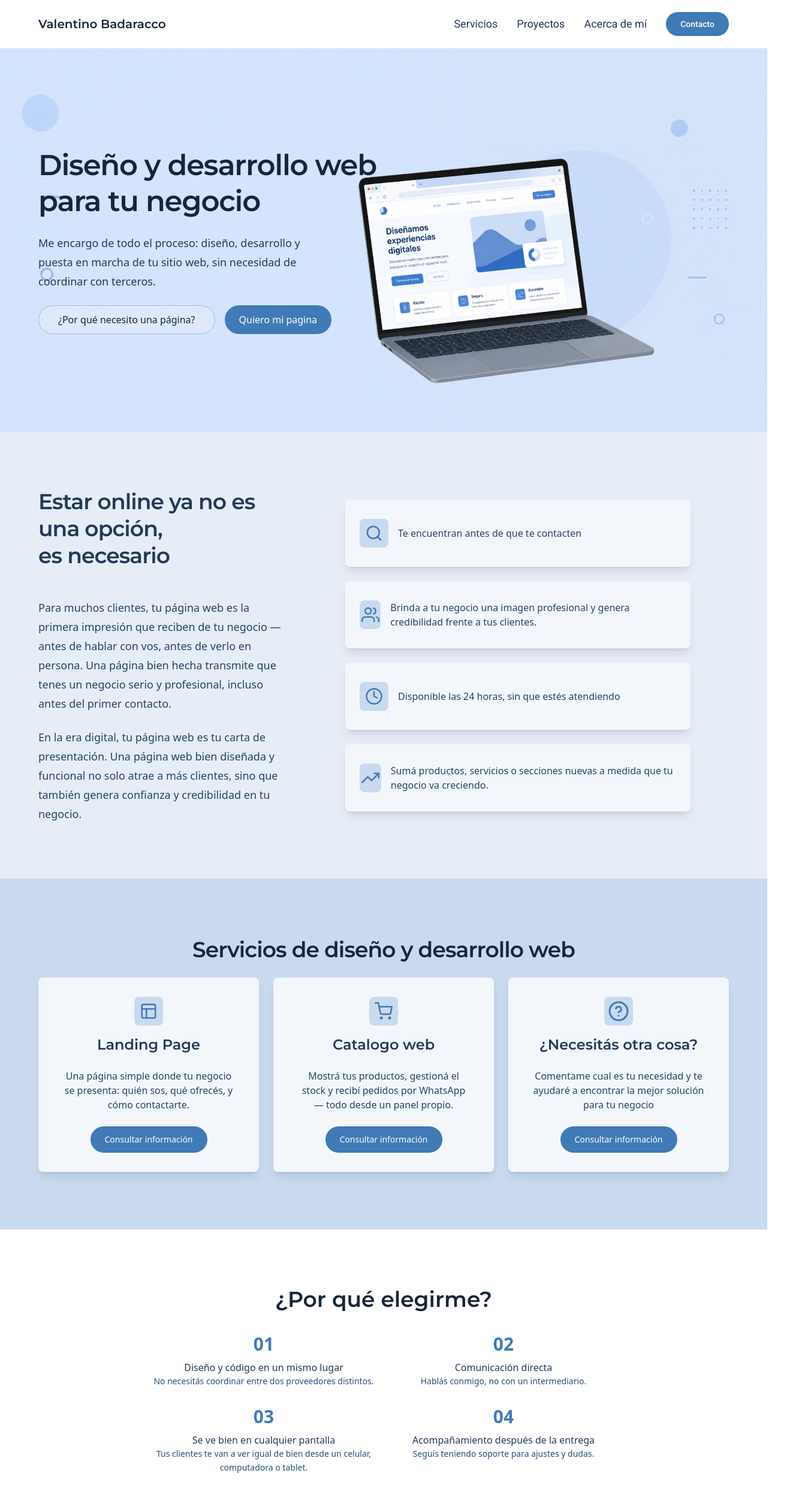
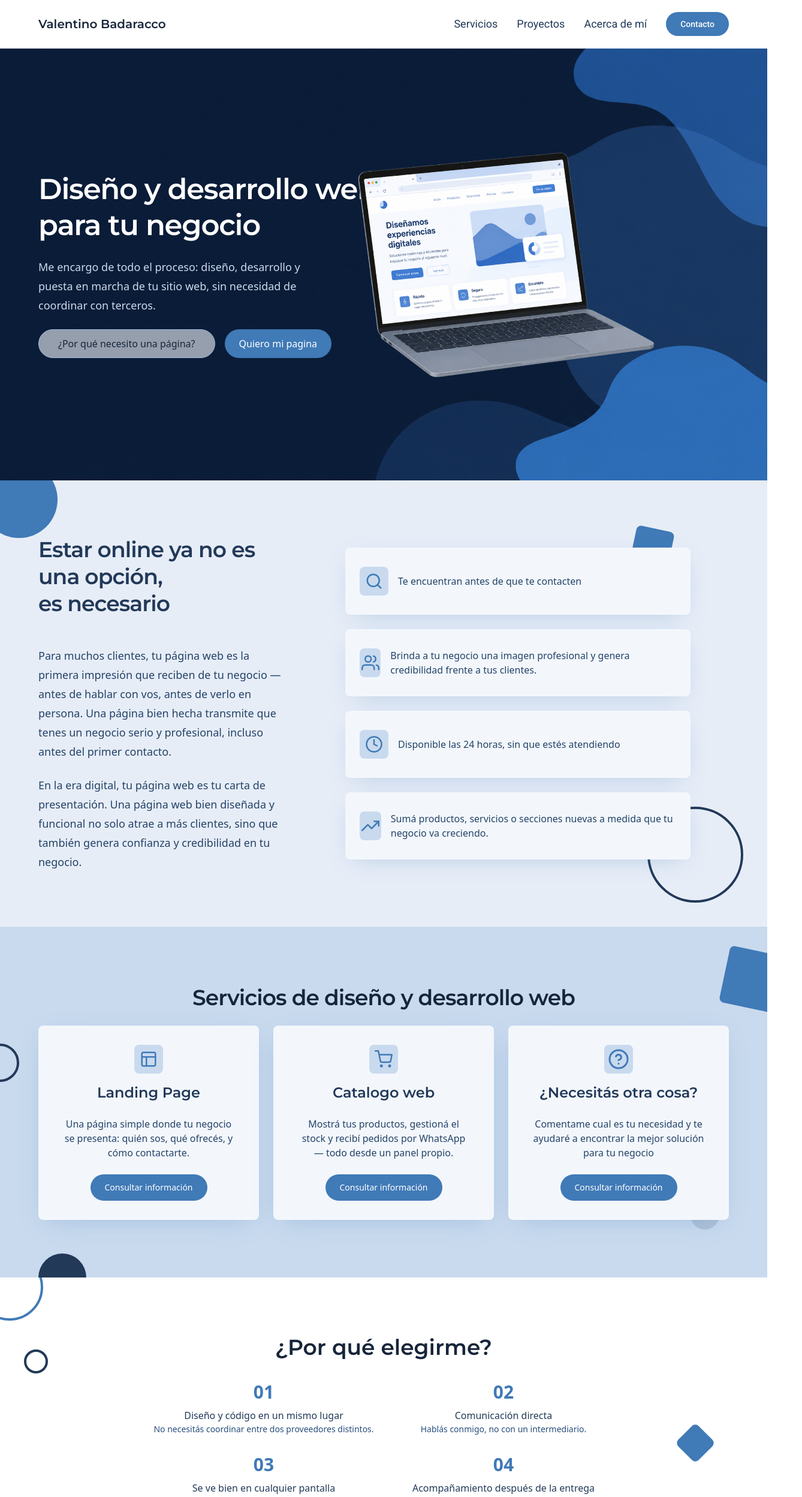
Before and after one commit to ValentinoBadaracco/landing-freelance, a Next.js app: page / in a window 1280 px wide. Shown: the top 2496 px of the page at 60% size, 1338 px wide, since content can reach past the window. Built offline with nearby package versions, Linux system fonts and the light colour scheme.

Commit message:
feat:hero modificado y formas agregadas a secciones

```diff
--- a/app/page.tsx
+++ b/app/page.tsx
@@ -11,8 +11,8 @@ export default function Home() {
   return (
     <div className="flex flex-col flex-1 items-center justify-center bg-zinc-50 font-sans dark:bg-black">
       <Hero />
-      <ProblemSection />
       <main className="flex flex-1 w-full flex-col items-center justify-center bg-white dark:bg-black sm:items-start">
+        <ProblemSection />
         <ServicesSection />
         <WhyMe />
         <Projects />
--- a/components/AboutMe.tsx
+++ b/components/AboutMe.tsx
@@ -14,7 +14,10 @@ const tecnologias = [
 
 export default function AboutMe() {
     return (
-        <section id="about" className="flex w-full flex-col gap-6 px-6 py-16 md:py-24 text-start sm:justify-around sm:flex-row  sm:px-16 bg-primary-200">
+        <section id="about" className="relative isolate flex w-full flex-col gap-6 overflow-hidden px-6 py-16 md:py-24 text-start sm:justify-around sm:flex-row  sm:px-16 bg-primary-200">
+            <div className="absolute -bottom-8 -right-8 h-32 w-32 rotate-12 rounded-lg bg-primary-500 -z-10" />
+            <div className="absolute -top-8 -left-8 h-32 w-32 rotate-12 rounded-full bg-primary-500 -z-10" />
+
             <motion.div
                 className="flex max-w-xl flex-col items-start gap-6"
                 initial={{ opacity: 0, x: -40 }}
@@ -22,7 +25,7 @@ export default function AboutMe() {
                 viewport={{ once: true }}
                 transition={{ duration: 0.6 }}
             >
-                <h1 className="text-3xl font-semibold justify-center items-center leading-tight tracking-tight text-primary-900 dark:text-zinc-50 sm:text-4xl">
+                <h1 className="text-3xl font-semibold justify-center items-center leading-tight tracking-tight text-primary-900 sm:text-4xl">
                     Sobre mí
                 </h1>
                 <h2 className="text-2xl text-primary-600 ">Valentino, estudiante de Ingeniería en Sistemas.</h2>
@@ -41,7 +44,7 @@ export default function AboutMe() {
                 </p>
             </motion.div>
             <motion.div
-                className="flex min-h-64 w-full max-w-lg items-center justify-center self-center rounded-lg bg-primary-50 p-6 shadow-lg"
+                className="flex min-h-64 w-full max-w-lg items-center justify-center self-center rounded-lg bg-primary-50 p-6 shadow-[0_10px_40px_-15px_rgba(64,122,183,0.35)]"
                 initial={{ opacity: 0, x: 40 }}
                 whileInView={{ opacity: 1, x: 0 }}
                 viewport={{ once: true }}
--- a/components/Contact.tsx
+++ b/components/Contact.tsx
@@ -11,8 +11,12 @@ export default function Contact() {
   return (
     <section
       id="contact"
-      className="flex w-full flex-col items-center gap-6 px-6 py-16 md:py-24 text-center sm:px-16 bg-primary-900"
+      className="relative isolate flex w-full flex-col items-center gap-6 overflow-hidden px-6 py-16 md:py-24 text-center sm:px-16 bg-primary-900"
     >
+      <div className="absolute -top-10 -left-10 h-28 w-28 rounded-full bg-primary-500 opacity-20 -z-10" />
+      <div className="absolute bottom-16 -right-8 h-36 w-36 rounded-full border-4 border-primary-400 opacity-25 -z-10" />
+      <div className="absolute top-10 right-24 h-16 w-16 rotate-12 rounded-lg bg-primary-500 opacity-20 -z-10" />
+
       <motion.h1
         className="max-w-2xl text-2xl font-semibold leading-tight tracking-tight text-primary-50 sm:text-4xl"
         initial={{ opacity: 0, y: 20 }}
--- a/components/Header.tsx
+++ b/components/Header.tsx
@@ -9,7 +9,7 @@ export default function Header() {
   const [isOpen, setIsOpen] = useState(false);
 
   return (
-    <header className="w-full sticky top-0 z-50 border-b border-primary-100 bg-white">
+    <header className="w-full sticky top-0 z-50 border-b border-primary-100 bg-white/60 backdrop-blur-md">
       <div className="mx-auto flex max-w-7xl items-center justify-between px-6 py-5 gap-8 sm:px-16">
         <Link href="/" className="text-xl font-heading text-primary-950">
           Valentino Badaracco
--- a/components/Hero.tsx
+++ b/components/Hero.tsx
@@ -9,24 +9,11 @@ const MotionLink = motion.create(Link);
 
 export default function Hero() {
   return (
-    <section className="relative isolate flex min-h-[80vh] w-full flex-col items-start justify-center gap-6 px-6 py-16 md:py-24 text-left sm:px-16 sm:py-32">
-      <div
-        style={{ backgroundImage: "url('/hero-left-image.png')" }}
-        className="absolute inset-0 -z-20 bg-cover bg-no-repeat bg-top-left sm:bg-position-[left_-100px]"
-      />
-      <div
-        style={{
-          backgroundImage: "url('/hero-right-image.png')",
-          backgroundPosition: "right center",
-          backgroundSize: "cover",
-          backgroundRepeat: "no-repeat",
-          maskImage: "linear-gradient(to right, transparent, black 25%)",
-          WebkitMaskImage: "linear-gradient(to right, transparent, black 25%)",
-        }}
-        className="absolute inset-y-0 right-0 -z-10 hidden w-1/2 sm:block"
-      />
+    <section
+      style={{ backgroundImage: "url('/hero.png')" }}
+      className="relative flex min-h-[90vh] w-full flex-col items-start justify-center gap-6 overflow-hidden bg-cover bg-center bg-no-repeat px-6 py-16 text-left sm:px-16 sm:py-10">
       <motion.div
-        className="pointer-events-none absolute -right-10 bottom-0 z-0 hidden w-[75%] max-w-5xl sm:block"
+        className="pointer-events-none absolute -right-10 top-1/2 z-0 hidden w-[75%] max-w-5xl -translate-y-1/2 sm:block"
         initial={{ opacity: 0, y: 120, scale: 0.7 }}
         whileInView={{ opacity: 1, y: 0, scale: 1 }}
         viewport={{ once: true }}
@@ -47,16 +34,16 @@ export default function Hero() {
         </motion.div>
       </motion.div>
       <div className="flex flex-col items-start gap-6">
-        <motion.h1 className="max-w-xl text-4xl font-semibold leading-tight tracking-tight text-primary-950 dark:text-zinc-50 sm:text-5xl"
-        initial={{ opacity: 0, y: 20 }}
-        whileInView={{ opacity: 1, y: 0 }}
-        viewport={{ once: true }}
-        transition={{ duration: 0.5 }}
+        <motion.h1 className="max-w-xl text-4xl font-semibold leading-tight tracking-tight text-white sm:text-5xl"
+          initial={{ opacity: 0, y: 20 }}
+          whileInView={{ opacity: 1, y: 0 }}
+          viewport={{ once: true }}
+          transition={{ duration: 0.5 }}
         >
           Diseño y desarrollo web para tu negocio
         </motion.h1>
         <motion.p
-          className="max-w-md text-lg leading-8 text-primary-900"
+          className="max-w-md text-lg leading-8 text-primary-200"
           initial={{ opacity: 0, y: 20 }}
           whileInView={{ opacity: 1, y: 0 }}
           viewport={{ once: true }}
@@ -76,14 +63,14 @@ export default function Hero() {
         <MotionLink
           href="#problem"
           whileHover={{ scale: 1.02 }}
-          className="flex h-12 text-primary-950 items-center justify-center rounded-full border border-solid border-primary-300  bg-primary-100/60 hover:bg-primary-100 px-8 text-base"
+          className="flex h-12 text-primary-950 items-center justify-center rounded-full border border-solid border-primary-300  bg-primary-50/60 backdrop-blur-md hover:bg-primary-100 px-8 text-base"
         >
           ¿Por qué necesito una página?
         </MotionLink>
         <MotionLink
           href="#services"
           whileHover={{ scale: 1.02 }}
-          className="flex h-12 items-center justify-center rounded-full bg-primary-500 px-6 text-base font-medium text-background transition-colors hover:bg-primary-600"
+          className="flex h-12 items-center justify-center rounded-full bg-primary-500 px-6 text-base font-medium text-white transition-colors hover:bg-primary-600"
         >
           Quiero mi pagina
         </MotionLink>
--- a/components/ProblemSection.tsx
+++ b/components/ProblemSection.tsx
@@ -32,8 +32,13 @@ const beneficios = [
 
 export default function ProblemSection() {
   return (
-    <section id="problem" className="flex w-full flex-col items-center gap-10 px-6 py-16 text-center sm:flex-row sm:px-16 sm:py-4 bg-primary-100">
+    <section id="problem" className="relative isolate flex w-full flex-col items-center gap-10 overflow-hidden px-6 py-16 text-center sm:flex-row sm:px-16 sm:py-4 bg-primary-100">
+      <div className="absolute -top-8 -left-8 h-32 w-32 rounded-full bg-primary-500 -z-10" />
+      <div className="absolute bottom-10 right-10 h-40 w-40 rounded-full border-4 border-primary-900 -z-10" />
+      <div className="absolute top-20 right-40 h-16 w-16 rotate-12 rounded-lg bg-primary-500 -z-10" />
+
       <motion.div
+        className="relative z-10"
         initial={{ opacity: 0, y: 20 }}
         whileInView={{ opacity: 1, y: 0 }}
         viewport={{ once: true }}
@@ -61,13 +66,13 @@ export default function ProblemSection() {
 
       </motion.div>
 
-      <div className="flex w-full flex-col items-center gap-10 py-5 md:py-24 text-center sm:px-16">
+      <div className="relative z-10 flex w-full flex-col items-center gap-10 py-5 md:py-24 text-center sm:px-16">
 
         <div className="flex w-full gap-6 items-start justify-center flex-wrap">
           {beneficios.map(({ icon: Icon, title, description }, index) => (
             <motion.div
               key={title}
-              className="flex w-full max-w-xl sm:w-xl items-center justify-start gap-4 text-start rounded-lg bg-primary-50 px-6 py-8 shadow-lg"
+              className="flex w-full max-w-xl sm:w-xl items-center justify-start gap-4 text-start rounded-lg bg-primary-50 px-6 py-8 shadow-[0_10px_40px_-15px_rgba(64,122,183,0.35)]"
               initial={{ opacity: 0, y: 20 }}
               whileInView={{ opacity: 1, y: 0 }}
               viewport={{ once: true }}
--- a/components/Projects.tsx
+++ b/components/Projects.tsx
@@ -6,17 +6,22 @@ import { FiExternalLink } from "react-icons/fi";
 export default function Projects() {
   return (
 
-    <section id="projects" className="flex w-full flex-col items-center gap-10 px-6 py-16 md:py-24 text-center sm:px-16 bg-primary-100">
-      <h1 className="text-[26px] font-semibold leading-tight tracking-tight text-primary-950 dark:text-zinc-50 sm:text-4xl">
+    <section id="projects" className="relative isolate flex w-full flex-col items-center gap-10 overflow-hidden px-6 py-16 md:py-24 text-center sm:px-16 bg-primary-100">
+      <div className="absolute -top-12 right-20 h-36 w-36 rounded-full bg-primary-500 -z-10" />
+      <div className="absolute bottom-8 -left-8 h-24 w-24 rounded-full border-4 border-primary-900 -z-10" />
+      <div className="absolute top-24 left-10 h-14 w-14 rotate-12 rounded-lg bg-primary-500 -z-10" />
+
+      <h1 className="text-[26px] font-semibold leading-tight tracking-tight text-primary-950 sm:text-4xl">
         Proyectos de diseño y desarrollo web realizados
       </h1>
       <div className="grid w-full max-w-6xl grid-cols-1 gap-6 sm:grid-cols-3">
         <motion.div
-          className="min-h-64 md:min-h-72 flex flex-col gap-5 rounded-lg bg-primary-50 shadow-lg"
+          className="min-h-64 md:min-h-72 flex flex-col gap-5 rounded-lg bg-primary-50 shadow-[0_10px_40px_-15px_rgba(64,122,183,0.35)]"
           initial={{ opacity: 0, scale: 0.9 }}
           whileInView={{ opacity: 1, scale: 1 }}
+          whileHover={{ scale: 1.05 }}
           viewport={{ once: true }}
-          transition={{ duration: 0.4, delay: 0 }}
+          transition={{ duration: 0.3, delay: 0 }}
         >
           <div className="relative aspect-video overflow-hidden rounded-t-lg">
             <video
@@ -28,43 +33,63 @@ export default function Projects() {
               playsInline
             />
           </div>
-          <div className="flex items-center justify-between gap-2 px-6">
+          <div className="flex flex-col  items-start gap-2 px-6">
+            <div className="flex items-center justify-between gap-2 w-full">
+
               <h2 className="text-xl text-primary-900 ">
                 Catalogo Web
               </h2>
+              <div className="flex items-center gap-2 text-primary-500 border border-primary-300 rounded-full px-3 py-1">
                 <FiExternalLink className="text-primary-500 text-2xl cursor-pointer" />
+              </div>
+            </div>
+            <p className="text-primary-800 text-[14px] leading-relaxed font-body text-start">
+              Catálogo de productos con carrito, pedidos por WhatsApp y panel de administración propio con posibilidad
+              de importar archivos excel para cargar productos y actualizar precios.
+            </p>
+
           </div>
         </motion.div>
         <motion.div
-          className="min-h-64 md:min-h-72 flex flex-col gap-5 rounded-lg bg-primary-50 shadow-lg"
+          className="min-h-64 md:min-h-72 flex flex-col gap-5 rounded-lg bg-primary-50 shadow-[0_10px_40px_-15px_rgba(64,122,183,0.35)]"
           initial={{ opacity: 0, scale: 0.9 }}
           whileInView={{ opacity: 1, scale: 1 }}
+          whileHover={{ scale: 1.05 }}
           viewport={{ once: true }}
-          transition={{ duration: 0.4, delay: 0.15 }}
+          transition={{ duration: 0.3, delay: 0.15 }}
         >
           <div className="relative aspect-video overflow-hidden rounded-t-lg">
             <video
-              className="absolute inset-0 h-full w-full object-cover"
-              src="/videos/landing-page.mp4"
+              className="absolute inset-0 h-full w-full scale-135 object-cover"
+              src="/visitas.mp4"
               autoPlay
               muted
               loop
               playsInline
             />
           </div>
-          <div className="flex items-center justify-between gap-2 px-6">
+          <div className="flex flex-col items-start gap-3 px-6 pb-6">
+            <div className="flex items-center justify-between gap-2 w-full">
               <h2 className="text-xl text-primary-900 ">
                 Sistema de visitas
               </h2>
-            <FiExternalLink className="text-primary-500 text-2xl cursor-pointer" />
+              <span className="text-xs text-primary-500 border border-primary-300 rounded-full px-3 py-1">
+                Uso privado
+              </span>
+            </div>
+            <p className="text-primary-800 text-[14px] leading-relaxed font-body text-start">
+              Gestión de visitas comerciales con agenda, carga de clientes y ruteo optimizado en mapa.
+              También cuenta con un panel de administración para la gestión de usuarios, estadísticas y avisos.
+            </p>
           </div>
         </motion.div>
         <motion.div
-          className="min-h-64 md:min-h-72 flex flex-col gap-5 rounded-lg bg-primary-50 shadow-lg"
+          className="min-h-64 md:min-h-72 flex flex-col gap-5 rounded-lg bg-primary-50 shadow-[0_10px_40px_-15px_rgba(64,122,183,0.35)]"
           initial={{ opacity: 0, scale: 0.9 }}
           whileInView={{ opacity: 1, scale: 1 }}
+          whileHover={{ scale: 1.05 }}
           viewport={{ once: true }}
-          transition={{ duration: 0.4, delay: 0.3 }}
+          transition={{ duration: 0.3, delay: 0.3 }}
         >
           <div className="relative aspect-video overflow-hidden rounded-t-lg">
             <video
--- a/components/ServicesSection.tsx
+++ b/components/ServicesSection.tsx
@@ -8,9 +8,14 @@ import { FiHelpCircle, FiLayout, FiShoppingCart } from "react-icons/fi";
 
 export default function ServicesSection() {
     return (
-        <section id="services" className="flex w-full flex-col items-center gap-6 px-6 py-16 md:py-24 text-center sm:px-16 bg-primary-200">
+        <section id="services" className="relative isolate flex w-full flex-col items-center gap-6 overflow-hidden px-6 py-16 md:py-24 text-center sm:px-16 bg-primary-200">
+            <div className="absolute top-10 -right-6 h-24 w-24 rotate-12 rounded-lg bg-primary-500 -z-10" />
+            <div className="absolute -bottom-10 left-16 h-20 w-20 rounded-full bg-primary-900 -z-10" />
+            <div className="absolute top-1/3 -left-8 h-16 w-16 rounded-full border-4 border-primary-900 -z-10" />
+            <div className="absolute bottom-20 right-20 h-12 w-12 rounded-full bg-primary-900 opacity-15 -z-10" />
+
             <motion.h1
-                className="text-[26px] font-semibold leading-tight tracking-tight text-primary-950 dark:text-zinc-50 sm:text-4xl"
+                className="text-[26px] font-semibold leading-tight tracking-tight text-primary-950 sm:text-4xl"
                 initial={{ opacity: 0, y: 20 }}
                 whileInView={{ opacity: 1, y: 0 }}
                 viewport={{ once: true }}
@@ -20,7 +25,7 @@ export default function ServicesSection() {
             </motion.h1>
             <div className="flex flex-col gap-6 sm:flex-row">
                 <motion.div
-                    className="min-h-64 max-w-sm flex flex-col justify-center items-center gap-6 flex-1 px-10 py-8 rounded-lg bg-primary-50 shadow-lg"
+                    className="min-h-64 max-w-sm flex flex-col justify-center items-center gap-6 flex-1 px-10 py-8 rounded-lg bg-primary-50 shadow-[0_10px_40px_-15px_rgba(64,122,183,0.35)]"
                     initial={{ opacity: 0, y: 20 }}
                     whileInView={{ opacity: 1, y: 0 }}
                     viewport={{ once: true }}
@@ -46,7 +51,7 @@ export default function ServicesSection() {
                     </Link>
                 </motion.div>
                 <motion.div
-                    className="min-h-64 max-w-sm flex flex-col justify-center items-center gap-6 flex-1 px-10 py-8 rounded-lg bg-primary-50 shadow-lg"
+                    className="min-h-64 max-w-sm flex flex-col justify-center items-center gap-6 flex-1 px-10 py-8 rounded-lg bg-primary-50 shadow-[0_10px_40px_-15px_rgba(64,122,183,0.35)]"
                     initial={{ opacity: 0, y: 20 }}
                     whileInView={{ opacity: 1, y: 0 }}
                     viewport={{ once: true }}
@@ -71,7 +76,7 @@ export default function ServicesSection() {
                     </Link>
                 </motion.div>
                 <motion.div
-                    className="min-h-64 max-w-sm flex flex-col justify-center items-center gap-6 flex-1 px-10 py-8 rounded-lg bg-primary-50 shadow-lg"
+                    className="min-h-64 max-w-sm flex flex-col justify-center items-center gap-6 flex-1 px-10 py-8 rounded-lg bg-primary-50 shadow-[0_10px_40px_-15px_rgba(64,122,183,0.35)]"
                     initial={{ opacity: 0, y: 20 }}
                     whileInView={{ opacity: 1, y: 0 }}
                     viewport={{ once: true }}
--- a/components/WhyMe.tsx
+++ b/components/WhyMe.tsx
@@ -11,7 +11,12 @@ const items = [
 
 export default function WhyMe() {
     return (
-        <section id="why-me" className="flex w-full flex-col items-center justify-center gap-10 px-6 py-16 md:py-24 sm:px-16 bg-white">
+        <section id="why-me" className="relative isolate flex w-full flex-col items-center justify-center gap-10 overflow-hidden px-6 py-16 md:py-24 sm:px-16 bg-white">
+            <div className="absolute -top-10 -left-10 h-28 w-28 rounded-full border-4 border-primary-500 -z-10" />
+            <div className="absolute bottom-16 -right-8 h-16 w-16 rounded-full bg-primary-900  -z-10" />
+            <div className="absolute top-1/2 right-24 h-12 w-12 rotate-45 rounded-lg bg-primary-500  -z-10" />
+            <div className="absolute top-30 left-10 h-10 w-10 rounded-full border-4 border-primary-900  -z-10" />
+
             <div className="mx-auto max-w-2xl text-center">
                 <h2 className="text-[26px] font-semibold text-primary-950 sm:text-4xl">
                     ¿Por qué elegirme?
```
Also changed, not shown: public/hero.png (added), 1 other file (tests, documents, lock files or other folders). Lines whose indentation alone changed are shown as unchanged.
